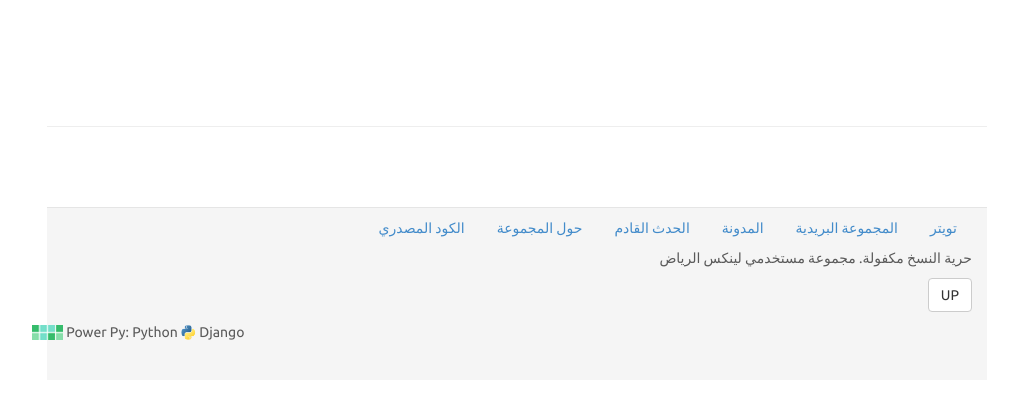
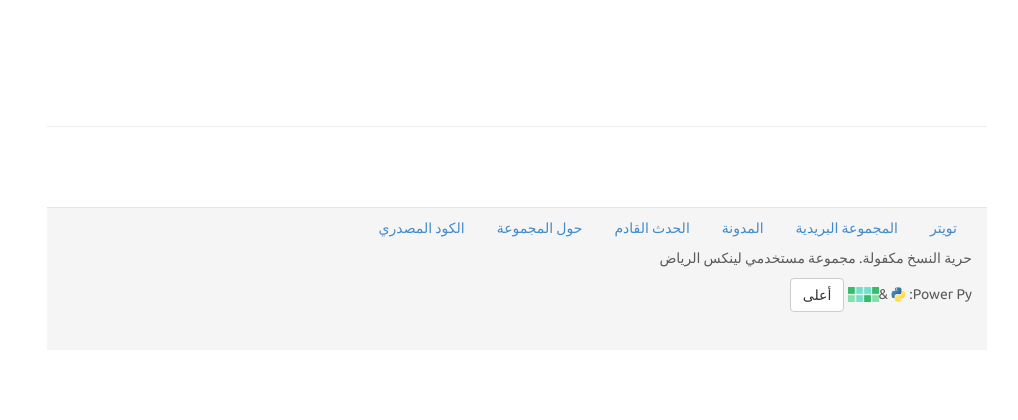
Before and after one commit to hussam-almarzoq/rlugroup, a Django app: template core/templates/home.html in a window 1280 px wide. Shown: the part 1030-1450 px from the top of the page, without its empty margins (123-1141 px from the left). After the commit the page ends 1342 px from the top, so only its background shows below. Run offline with Django 3.2, Linux system fonts and the light colour scheme; the template is opened without the code that fills it, so the values that code supplies are empty; some libraries are stand-ins or nearby versions; some web fonts are replaced.

Commit message:
edit footer

```diff
--- a/core/templates/base.html
+++ b/core/templates/base.html
@@ -101,14 +101,12 @@
 			<p>
 				حرية النسخ مكفولة. مجموعة مستخدمي لينكس الرياض
 			</p>
+
 			<p>
-			<a class="btn btn-default" href="#" role="button">UP</a>
-				</p>
-<span style="float:left;"><p>
 Power Py:
-Python <a href="https://www.python.org/"><img src="http://demo.riyadhlug.org/static/static/img/python-icon.png"></a>
-Django
-<a href="http://djangopackages.com/"><img  src="http://demo.riyadhlug.org/static/static/img/Django-icon.png"></a> </span>
+<a href="https://www.python.org/"><img src="http://demo.riyadhlug.org/static/static/img/python-icon.png"></a>
+&<a href="http://djangopackages.com/"><img  src="http://demo.riyadhlug.org/static/static/img/Django-icon.png"></a> </span>
+			<a class="btn btn-default" href="#" role="button">أعلى</a>
 			</p>
 			</ul>
 		</div>
```
